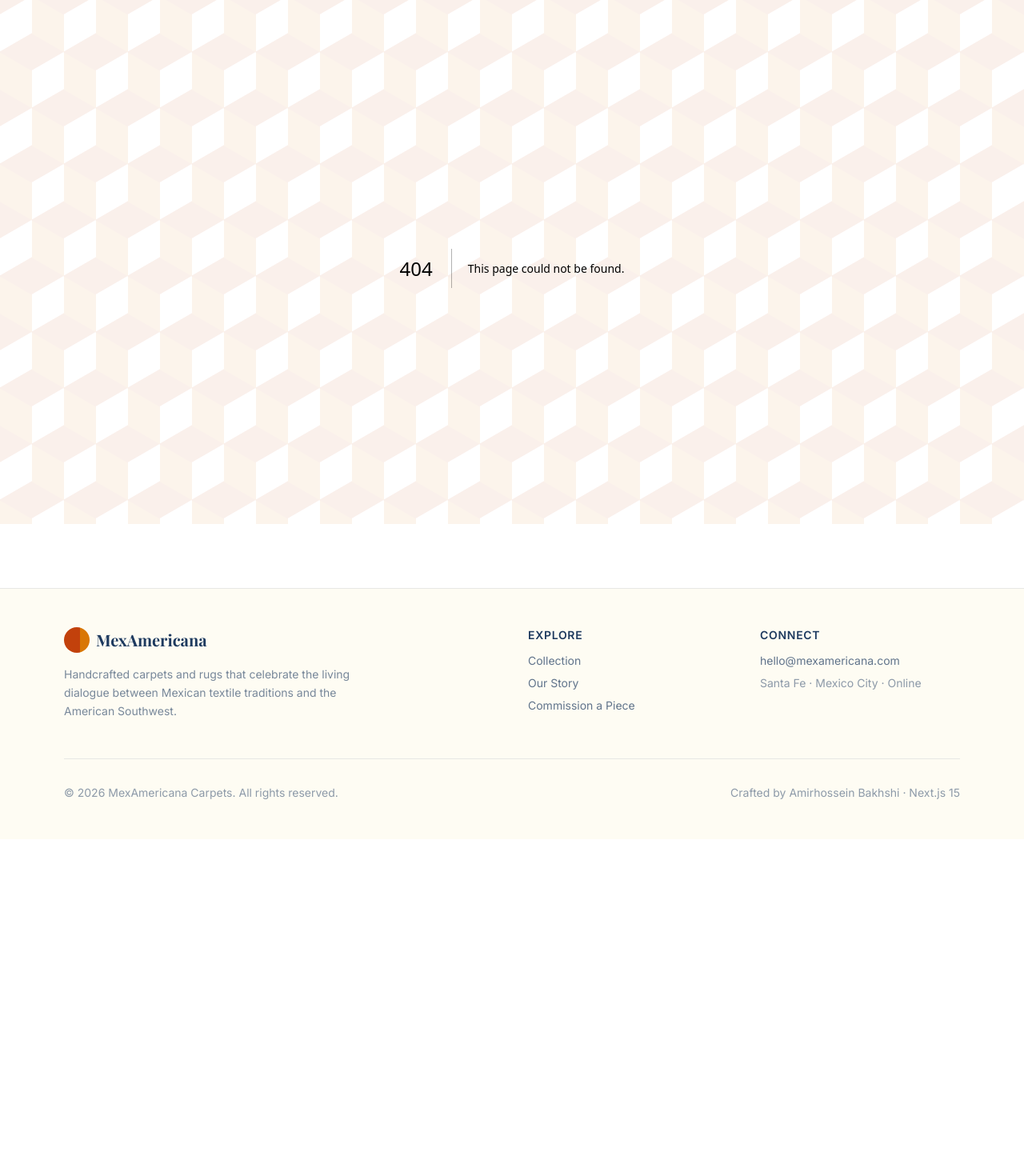
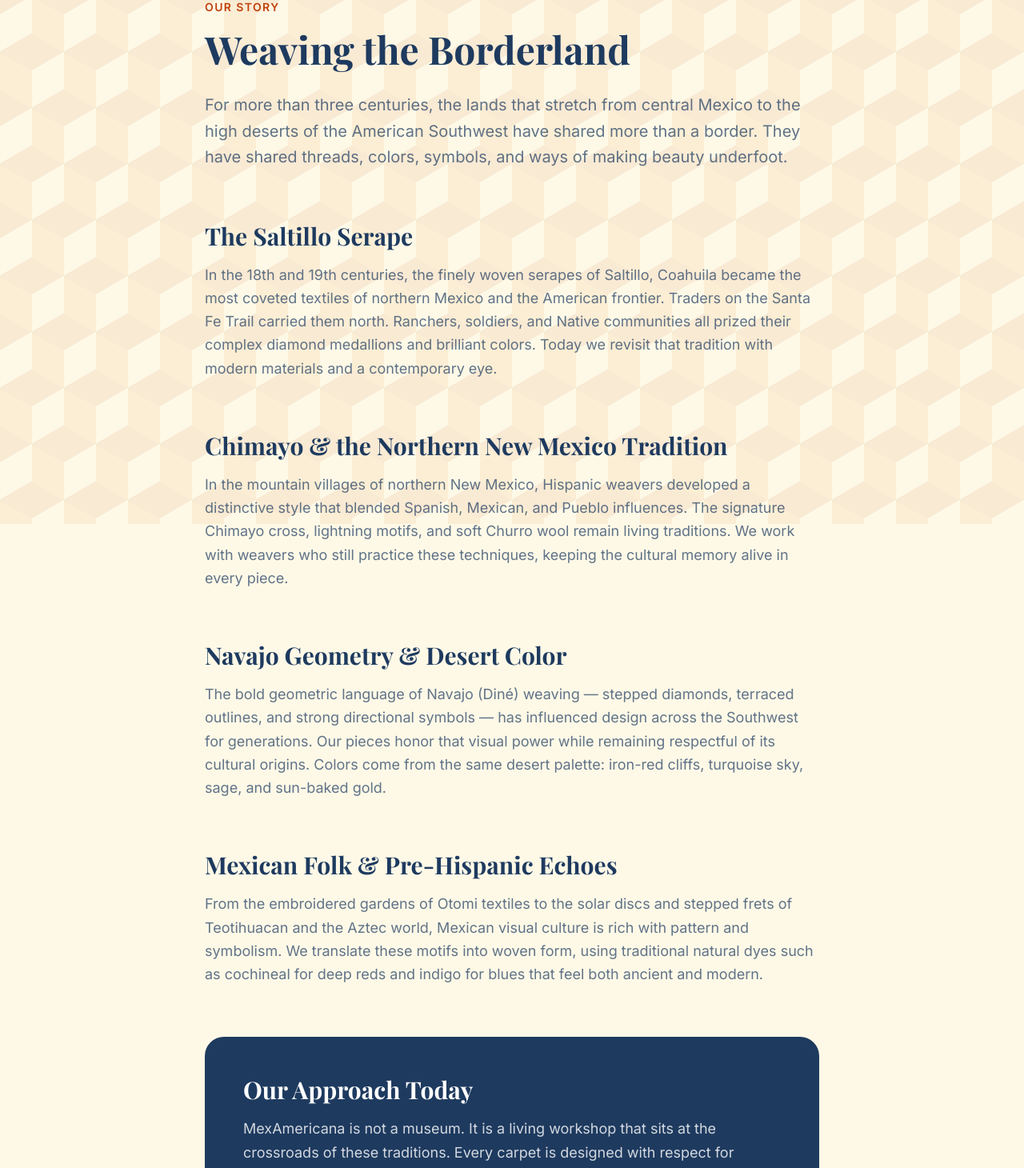
Before and after one commit to Amirhosseinbakhshi2011/mexamericana-carpets, a Next.js app: page /story in a window 1280 px wide. Before the commit this address had no page. Shown: the part 145-1605 px from the top of the page at 80% size. Before the commit the page ends 1194 px from the top, so only its background shows below. Built offline with nearby package versions, Linux system fonts and the light colour scheme.

Commit message:
Add rich cultural Story page with real textile history

```diff
--- /dev/null
+++ b/src/app/story/page.tsx
@@ -0,0 +1,110 @@
+import type { Metadata } from "next";
+import Link from "next/link";
+import { ArrowRight } from "lucide-react";
+
+export const metadata: Metadata = {
+  title: "Our Story",
+  description:
+    "The living dialogue between Mexican textile traditions and the American Southwest — from Saltillo serapes to Chimayo weavings and Navajo geometry.",
+};
+
+export default function StoryPage() {
+  return (
+    <div className="px-6 py-16 md:px-12 lg:px-20">
+      <div className="mx-auto max-w-3xl">
+        <p className="mb-3 text-sm font-semibold uppercase tracking-widest text-terracotta">
+          Our Story
+        </p>
+        <h1 className="font-serif text-4xl font-bold text-navy md:text-5xl leading-tight">
+          Weaving the Borderland
+        </h1>
+        <p className="mt-6 text-xl leading-relaxed text-navy/70">
+          For more than three centuries, the lands that stretch from central Mexico
+          to the high deserts of the American Southwest have shared more than a border.
+          They have shared threads, colors, symbols, and ways of making beauty underfoot.
+        </p>
+
+        <div className="mt-16 space-y-16">
+          <section>
+            <h2 className="font-serif text-2xl font-bold text-navy md:text-3xl">
+              The Saltillo Serape
+            </h2>
+            <p className="mt-4 text-lg leading-relaxed text-navy/70">
+              In the 18th and 19th centuries, the finely woven serapes of Saltillo,
+              Coahuila became the most coveted textiles of northern Mexico and the
+              American frontier. Traders on the Santa Fe Trail carried them north.
+              Ranchers, soldiers, and Native communities all prized their complex
+              diamond medallions and brilliant colors. Today we revisit that
+              tradition with modern materials and a contemporary eye.
+            </p>
+          </section>
+
+          <section>
+            <h2 className="font-serif text-2xl font-bold text-navy md:text-3xl">
+              Chimayo & the Northern New Mexico Tradition
+            </h2>
+            <p className="mt-4 text-lg leading-relaxed text-navy/70">
+              In the mountain villages of northern New Mexico, Hispanic weavers
+              developed a distinctive style that blended Spanish, Mexican, and
+              Pueblo influences. The signature Chimayo cross, lightning motifs,
+              and soft Churro wool remain living traditions. We work with weavers
+              who still practice these techniques, keeping the cultural memory alive
+              in every piece.
+            </p>
+          </section>
+
+          <section>
+            <h2 className="font-serif text-2xl font-bold text-navy md:text-3xl">
+              Navajo Geometry & Desert Color
+            </h2>
+            <p className="mt-4 text-lg leading-relaxed text-navy/70">
+              The bold geometric language of Navajo (Diné) weaving — stepped diamonds,
+              terraced outlines, and strong directional symbols — has influenced
+              design across the Southwest for generations. Our pieces honor that
+              visual power while remaining respectful of its cultural origins.
+              Colors come from the same desert palette: iron-red cliffs, turquoise
+              sky, sage, and sun-baked gold.
+            </p>
+          </section>
+
+          <section>
+            <h2 className="font-serif text-2xl font-bold text-navy md:text-3xl">
+              Mexican Folk & Pre-Hispanic Echoes
+            </h2>
+            <p className="mt-4 text-lg leading-relaxed text-navy/70">
+              From the embroidered gardens of Otomi textiles to the solar discs and
+              stepped frets of Teotihuacan and the Aztec world, Mexican visual culture
+              is rich with pattern and symbolism. We translate these motifs into
+              woven form, using traditional natural dyes such as cochineal for deep
+              reds and indigo for blues that feel both ancient and modern.
+            </p>
+          </section>
+
+          <section className="rounded-3xl bg-navy px-8 py-12 text-white md:px-12">
+            <h2 className="font-serif text-2xl font-bold md:text-3xl">
+              Our Approach Today
+            </h2>
+            <p className="mt-4 text-lg leading-relaxed text-white/80">
+              MexAmericana is not a museum. It is a living workshop that sits at the
+              crossroads of these traditions. Every carpet is designed with respect
+              for cultural origins and made with the highest craft standards —
+              natural fibers, traditional techniques, and colors that sing.
+            </p>
+            <p className="mt-4 text-lg leading-relaxed text-white/80">
+              Whether you choose a classic Chimayo-inspired piece, a bold Saltillo
+              revival, or a contemporary borderland landscape, you are bringing home
+              a story that spans two nations and many centuries.
+            </p>
+            <Link
+              href="/collection"
+              className="mt-8 inline-flex items-center gap-2 rounded-full bg-white px-8 py-3.5 text-sm font-bold text-navy transition-transform hover:scale-105"
+            >
+              Explore the Collection
+              <ArrowRight className="h-4 w-4" />
+            </Link>
+          </section>
+        </div>
+      </div>
+    </div>
+  );
+}
```
